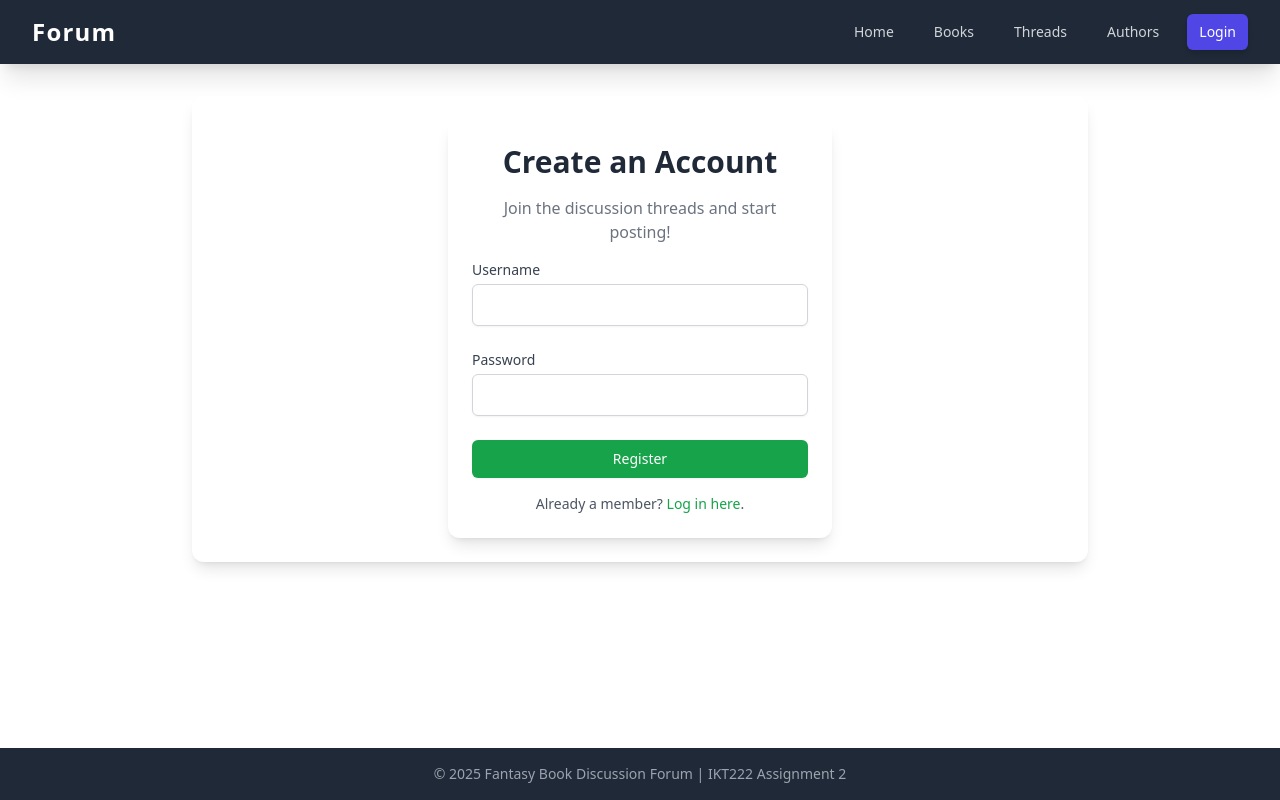
After one commit to SolUrsi/IKT222-Assignment-2, a Flask app: page /register in a window 1280 px wide. The commit adds this page. Run offline with Flask 3, Linux system fonts and the light colour scheme; some libraries are stand-ins or nearby versions.

Commit message:
Added persistence for users through 'flask-login'

```diff
--- a/app.py
+++ b/app.py
@@ -1,5 +1,6 @@
-# Imports
-from flask import Flask, render_template, g, cli, request, session, redirect, url_for, flash
+import os
+from flask import Flask, render_template, g, cli, request, session, redirect, url_for, flash, abort
+from flask_login import LoginManager, UserMixin, login_user, logout_user, current_user, login_required
 import sqlite3
 import click
 from datetime import datetime
@@ -12,7 +13,41 @@ DB = 'app.db'
 app.config['SECRET_KEY'] = 'super_duper_massive_hashed_key_shush_no_peeping'
 # -- Hot reload so I don't have to restart app all the time
 app.config.update(TEMPLATES_AUTO_RELOAD=True)
+# -- Login management configuration
+login_manager = LoginManager()
+login_manager.init_app(app)
+login_manager.login_view = 'login'
+login_manager.login_message = "Please log in to access this page."
 
+# -- User model
+class User(UserMixin):
+    def __init__(self, id, name, email, password):
+        self.id = id
+        self.name = name
+        self.email = email
+        self.password = password
+
+    def get_id(self):
+        return str(self.id)
+
+    def check_password(self, password):
+        return check_password_hash(self.password, password)
+
+@login_manager.user_loader
+def load_user(user_id):
+    db = get_db()
+    # SQL query to get the user by their id
+    user_row = db.execute("SELECT id, name, email, password FROM users WHERE id = ?", (user_id,)).fetchone()
+
+    if user_row:
+        # Create a User object from the row data
+        return User(
+            id=user_row['id'],
+            name=user_row['name'],
+            email=user_row['email'],
+            password=user_row['password']
+        )
+    return None
 
 # DB Functions
 def get_db():
@@ -48,7 +83,7 @@ def init_db():
         DROP TABLE IF EXISTS users;
         CREATE TABLE users (
             id INTEGER PRIMARY KEY AUTOINCREMENT,
-            name TEXT NOT NULL,
+            name TEXT NOT NULL UNIQUE,
             email TEXT NOT NULL,
             password TEXT NOT NULL
         );
@@ -296,20 +331,15 @@ def books_list():
 @app.route("/threads")
 def threads_list():
     db = get_db()
+
     threads = db.execute(
-        'SELECT * FROM threads ORDER BY title'
+        'SELECT t.id, t.title, t.created_at, b.title AS book_title '
+        'FROM threads t '
+        'JOIN books b ON t.book_id = b.id '
+        'ORDER BY t.created_at DESC'
     ).fetchall()
+
     return render_template("threads.html", threads=threads)
-
-# AUTH routes
-
-@app.route("/login")
-def login():
-    return render_template("login.html")
-
-@app.route("/logout")
-def logout():
-    flash("Logged out")
 
 @app.route("/threads/<int:thread_id>")
 def thread_detail(thread_id):
@@ -338,6 +368,114 @@ def thread_detail(thread_id):
 
     return render_template('discussion.html', thread=thread, posts=posts)
 
+# AUTH routes
+@app.route('/register', methods=['GET', 'POST'])
+def register():
+    if current_user.is_authenticated:
+        return redirect(url_for('home'))
+
+    if request.method == 'POST':
+        name = request.form.get('name')
+        password = request.form.get('password')
+
+        # Simple email generation for simplicity's sake
+        email = f"{name}@forum.com"
+
+        if not name or not password:
+            flash('Username and password are required.', 'danger')
+            return redirect(url_for('register'))
+
+        db = get_db()
+
+        # Check if username (stored in DB 'name' column) already exists
+        existing_user = db.execute("SELECT id FROM users WHERE name = ?", (name,)).fetchone()
+        if existing_user:
+            flash('That username is already taken.', 'danger')
+            return redirect(url_for('register'))
+
+        try:
+            # Hash the password for secure storage
+            password = generate_password_hash(password)
+
+            db.execute(
+                "INSERT INTO users (name, email, password) VALUES (?, ?, ?)",
+                (name, email, password)
+            )
+            db.commit()
+
+            flash('Registration successful! You can now log in.', 'success')
+            return redirect(url_for('login'))
+        except sqlite3.Error as e:
+            flash(f'A database error occurred: {e}', 'danger')
+            return redirect(url_for('register'))
+
+    return render_template('register.html')
+
+@app.route('/login', methods=['GET', 'POST'])
+def login():
+    if current_user.is_authenticated:
+        return redirect(url_for('home'))
+
+    if request.method == 'POST':
+        # --- Debugging Logs Added ---
+        print("--- DEBUG: Starting Login Attempt ---")
+
+        name = request.form.get('name')
+        password = request.form.get('password')
+
+        print(f"DEBUG: Form Data Received: Name='{name}', Password is set.") # Never print the password itself
+
+        db = get_db()
+        # Query the database for the user using the 'name' column
+        user_row = db.execute("SELECT id, name, email, password FROM users WHERE name = ?", (name,)).fetchone()
+
+        # Check if user exists and password is correct
+        if user_row:
+            print("DEBUG: User Found in DB.")
+            user = User(
+                id=user_row['id'],
+                name=user_row['name'],
+                email=user_row['email'],
+                password=user_row['password']
+            )
+
+            if user.check_password(password):
+                print("DEBUG: Password MATCHED! Logging in and redirecting.")
+                login_user(user, remember=True)
+
+
+                next_page = request.args.get('next')
+                flash(f'Welcome back, {user.name}!', 'success')
+                return redirect(next_page or url_for('home'))
+            else:
+                print("DEBUG: Password FAILED to match.")
+
+        else:
+            print("DEBUG: User NOT found in database.")
+
+        # If user_row is None OR password check failed, execution falls here
+        flash('Invalid username or password.', 'danger')
+        print("DEBUG: Login failed. Flashing error and re-rendering login page.")
+        print("---------------------------------")
+
+
+    return render_template('login.html')
+@app.route('/logout')
+@login_required
+def logout():
+    logout_user()
+    flash('You have been logged out successfully.', 'info')
+    return redirect(url_for('home'))
+
+@app.route('/create_post')
+@login_required
+def create_post():
+    # TODO: Define post functionality within threads/#
+    return "This is where you can create a post."
+
 # Run app
 if __name__ == "__main__":
+    # Ensure the DB is initialized before starting the app
+    with app.app_context():
+        init_db()
     app.run(debug=True)
--- a/requirements.txt
+++ b/requirements.txt
@@ -2,6 +2,7 @@ blinker==1.9.0
 click==8.3.0
 colorama==0.4.6
 Flask==3.1.2
+Flask-Login==0.6.3
 itsdangerous==2.2.0
 Jinja2==3.1.6
 MarkupSafe==3.0.3
--- a/templates/base.html
+++ b/templates/base.html
@@ -5,7 +5,7 @@
 <head>
     <meta charset="UTF-8">
     <meta name="viewport" content="width=device-width, initial-scale=1.0">
-    <title>{% block title %}Book Forum{% endblock %}</title>
+    <title>{% block title %}Fantasy Book Forum{% endblock %}</title>
     <!-- Tailwind CSS so I don't have to do my own CSS styling-->
     <script src="https://cdn.tailwindcss.com"></script>
 </head>
@@ -28,12 +28,11 @@
                         <a href="{{ url_for('books_list') }}" class="text-gray-300 hover:bg-gray-700 hover:text-white px-3 py-2 rounded-md text-sm font-medium transition duration-150">Books</a>
                         <a href="{{ url_for('threads_list') }}" class="text-gray-300 hover:bg-gray-700 hover:text-white px-3 py-2 rounded-md text-sm font-medium transition duration-150">Threads</a>
                         <a href="{{ url_for('authors_list') }}" class="text-gray-300 hover:bg-gray-700 hover:text-white px-3 py-2 rounded-md text-sm font-medium transition duration-150">Authors</a>
-                        <!-- TODO: Add Books/Threads link here -->
 
                         <!-- Auth Links -->
-                        {% if g.user %}
+                        {% if current_user.is_authenticated %}
                             <!-- LOGGED IN VIEW -->
-                            <span class="text-gray-300 text-sm font-medium hidden sm:block">Hello, {{ g.user.name }}</span>
+                            <span class="text-gray-300 text-sm font-medium hidden sm:block">Hello, {{ current_user.name }}</span>
                             <a href="{{ url_for('logout') }}" class="bg-red-600 text-white hover:bg-red-700 px-3 py-2 rounded-md text-sm font-medium transition duration-150 shadow-md">Logout</a>
                         {% else %}
                             <!-- LOGGED OUT VIEW -->
@@ -48,8 +47,26 @@
     <!-- Main Content -->
     <main class="flex-grow p-4 sm:p-6 lg:p-8">
         <div class="max-w-4xl mx-auto">
+            <!-- FLASH MESSAGE DISPLAY  -->
+            {% with messages = get_flashed_messages(with_categories=true) %}
+                {% if messages %}
+                    <div class="mb-4">
+                        {% for category, message in messages %}
+                            <div class="p-3 rounded-lg shadow-md mb-2 text-sm
+                                {% if category == 'success' %}bg-green-100 text-green-800 border-l-4 border-green-500
+                                {% elif category == 'danger' or category == 'error' %}bg-red-100 text-red-800 border-l-4 border-red-500
+                                {% else %}bg-blue-100 text-blue-800 border-l-4 border-blue-500
+                                {% endif %}
+                            " role="alert">
+                                {{ message }}
+                            </div>
+                        {% endfor %}
+                    </div>
+                {% endif %}
+            {% endwith %}
+            <!-- END FLASH MESSAGE DISPLAY -->
 
-            <!-- Content Block Container -->
+             <!-- Content Block Container -->
             <div class="bg-white p-6 rounded-xl shadow-lg">
                 {% block content %}{% endblock %}
             </div>
--- /dev/null
+++ b/templates/register.html
@@ -0,0 +1,35 @@
+{% extends "base.html" %}
+
+{% block title %}Register{% endblock %}
+
+{% block content %}
+<div class="card p-6 max-w-sm mx-auto bg-white rounded-xl shadow-lg space-y-4">
+<h1 class="text-3xl font-bold text-center text-gray-800">Create an Account</h1>
+<p class="text-center text-gray-500">Join the discussion threads and start posting!</p>
+
+    <form method="POST" action="{{ url_for('register') }}" class="space-y-6">
+        <div>
+            <label for="name" class="block text-sm font-medium text-gray-700">Username</label>
+            <input type="text" id="name" name="name" required
+                   class="mt-1 block w-full px-3 py-2 border border-gray-300 rounded-md shadow-sm focus:ring-green-500 focus:border-green-500">
+        </div>
+
+        <div>
+            <label for="password" class="block text-sm font-medium text-gray-700">Password</label>
+            <input type="password" id="password" name="password" required
+                   class="mt-1 block w-full px-3 py-2 border border-gray-300 rounded-md shadow-sm focus:ring-green-500 focus:border-green-500">
+        </div>
+
+        <button type="submit"
+                class="w-full py-2 px-4 border border-transparent rounded-md shadow-sm text-sm font-medium text-white bg-green-600 hover:bg-green-700 focus:outline-none focus:ring-2 focus:ring-offset-2 focus:ring-green-500 transition duration-150 ease-in-out">
+            Register
+        </button>
+    </form>
+
+    <p class="text-center text-sm text-gray-600">
+        Already a member?
+        <a href="{{ url_for('login') }}" class="font-medium text-green-600 hover:text-green-500">Log in here</a>.
+    </p>
+</div>
+
+{% endblock %}
```
Also changed, not shown: templates/login.html (+27 -38 lines).
